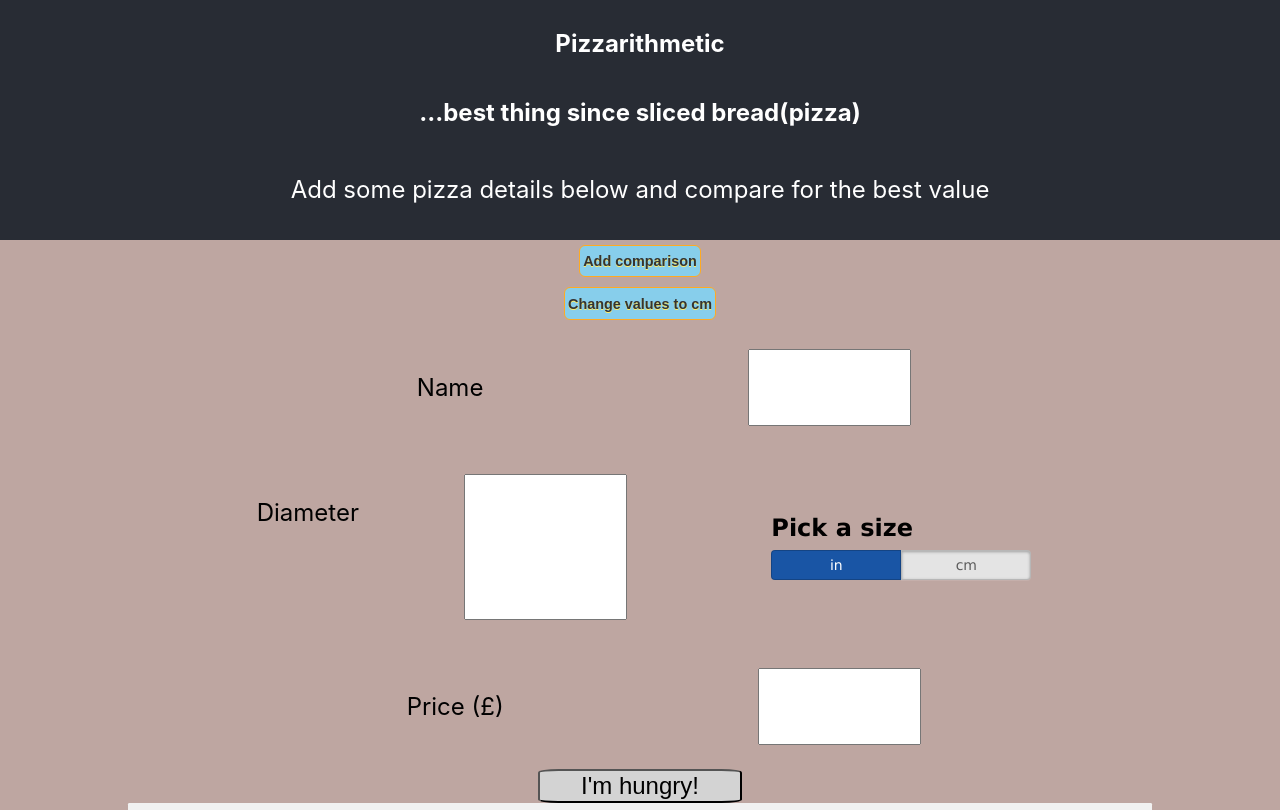
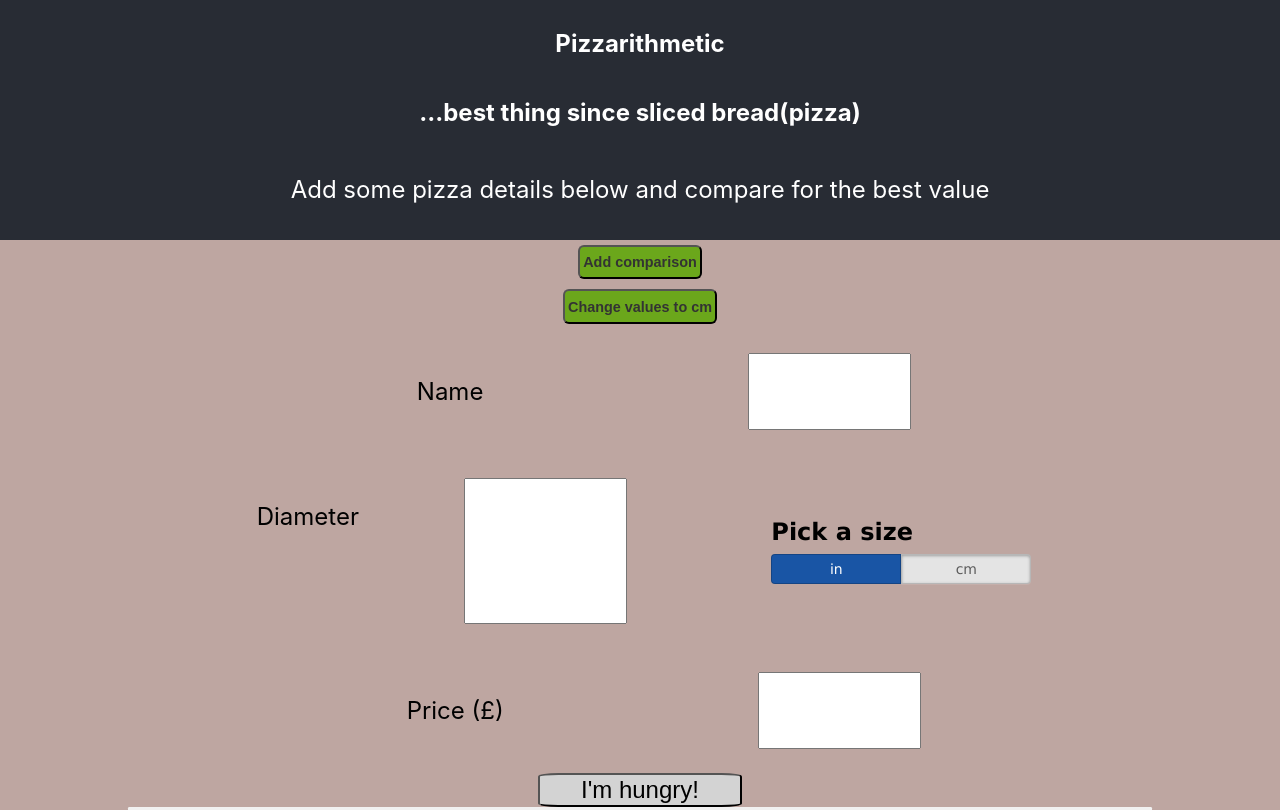
Before and after one commit to spwhittaker/pizza-maths, a React (Create React App) app: page / in a window 1280 px wide. Shown: the top 810 px of the page. Built offline with nearby package versions, Linux system fonts and the light colour scheme.

Commit message:
refactored _variables.scss and UpperLevel.scss - changed button colour

```diff
--- a/src/_variables.scss
+++ b/src/_variables.scss
@@ -1,7 +1,7 @@
 $font-stack: 'Open Sans', sans-serif;
 $primary-color: #333;
-$addComparison: skyblue;
-$grass: lawngreen;
+$addComparison: #6ba71b;
+$bestDeal: #327200;
 
 
 * {
--- a/src/styles/UpperLevel.scss
+++ b/src/styles/UpperLevel.scss
@@ -20,7 +20,6 @@
 .top-level-button {
   background-color: $addComparison;
   border-radius: 6px;
-  border: 1px solid #ffaa22;
 
   cursor: pointer;
   color: #333333;
@@ -29,7 +28,6 @@
   font-weight: bold;
   padding: 0.5em 0.2em;
   text-decoration: none;
-  text-shadow: 0px 1px 0px #ffee66;
   width: max-content;
   margin-left: 40%;
   margin-right: 40%;
```
